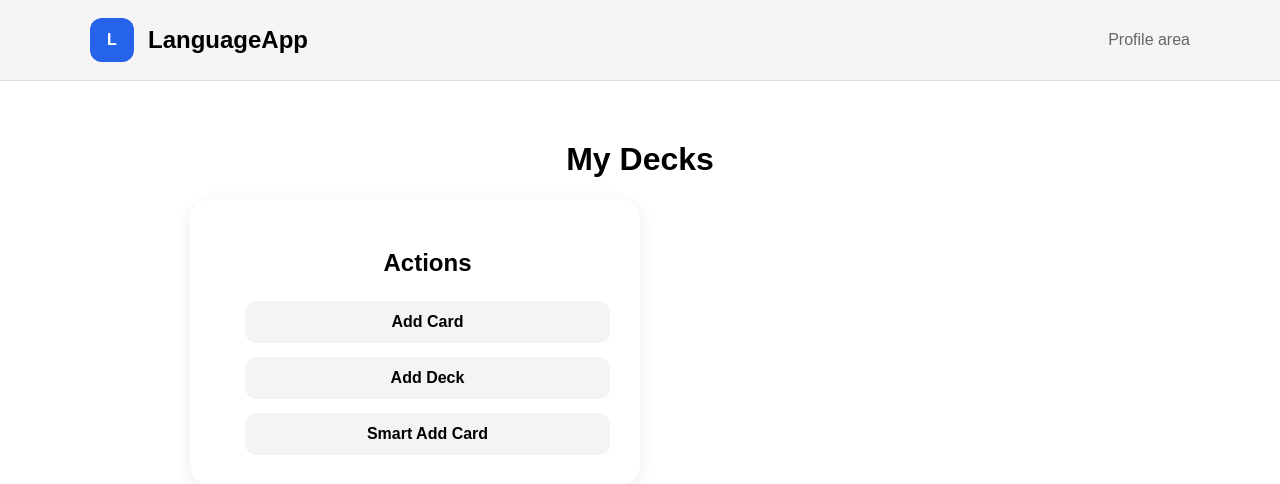
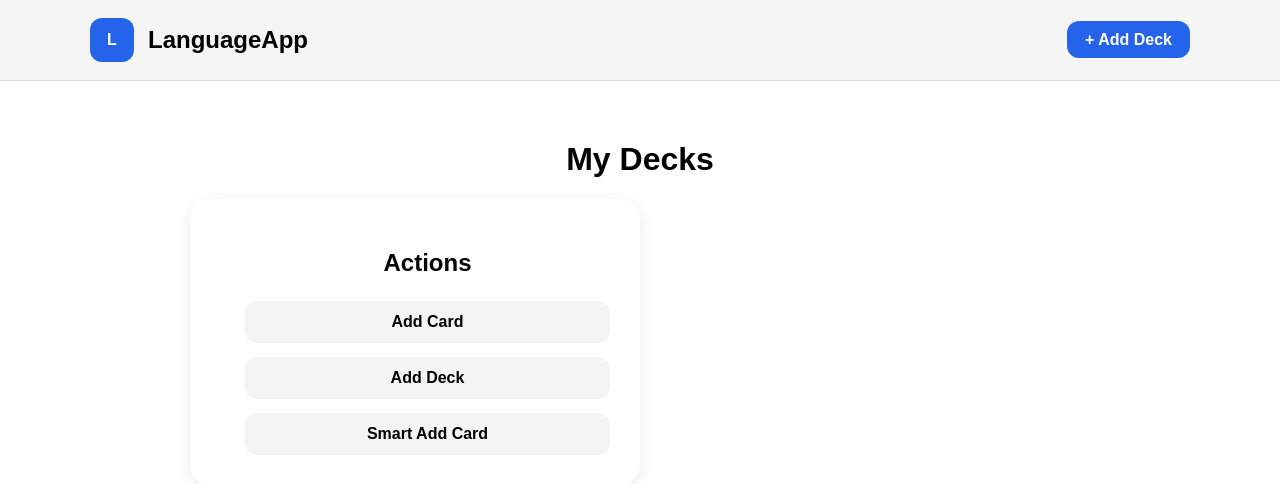
Before and after one commit to lewisbryan302-cloud/LanguageApp, a FastAPI app: page / in a window 1280 px wide. Shown: the top 484 px of the page. Run offline with FastAPI, Linux system fonts and the light colour scheme; data that the repository does not hold is empty.

Commit message:
add_deck_header

```diff
--- a/templates/home.html
+++ b/templates/home.html
@@ -51,6 +51,25 @@
 
         .banner-right {
             color: #666;
+        }
+
+        .banner-button {
+            text-decoration: none;
+
+            background: #2563eb;
+            color: white;
+
+            padding: 10px 18px;
+
+            border-radius: 12px;
+
+            font-weight: bold;
+
+            transition: background 0.15s ease;
+        }
+
+        .banner-button:hover {
+            background: #1d4ed8;
         }
 
         .page {
@@ -298,7 +317,11 @@
             </div>
 
             <div class="banner-right">
-                Profile area
+
+                <a href="/add-deck" class="banner-button">
+                    + Add Deck
+                </a>
+
             </div>
         </div>
     </header>
```
